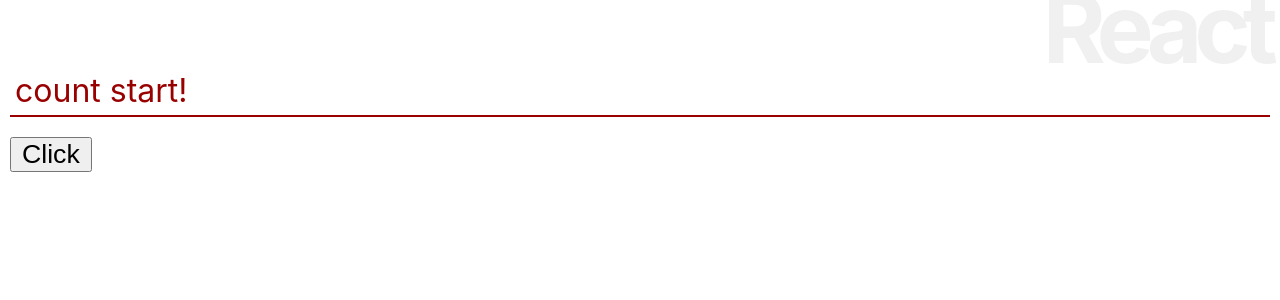
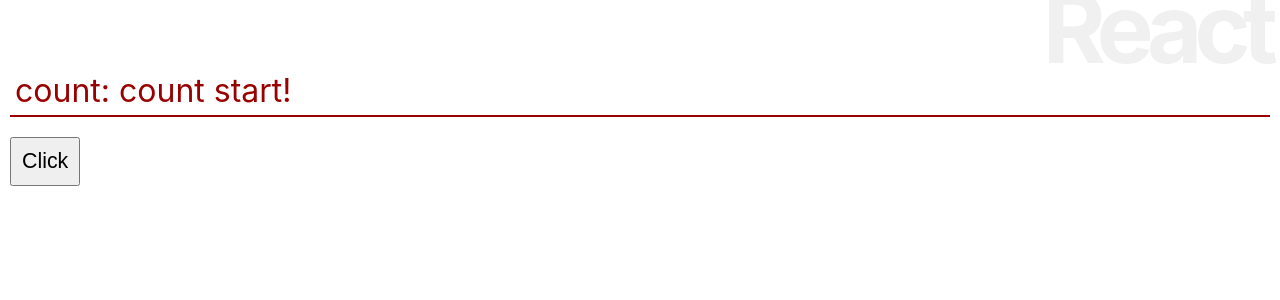
Before and after one commit to JunichiKawahara/ReactAndNext, a React (Create React App) app in the folder chap03/react_app/: page / in a window 1280 px wide. Shown: the top 300 px of the page. Built offline with nearby package versions, Linux system fonts and the light colour scheme.

Commit message:
ステートで表示を切り替える

```diff
--- a/chap03/react_app/src/App.js
+++ b/chap03/react_app/src/App.js
@@ -3,16 +3,24 @@
 import './App.css';
 
 class App extends Component {
-    msgStyle = {
+    msgStyle1 = {
         fontSize: '24pt',
         color: '#900',
         margin: '20px 0px',
         padding: '5px',
         borderBottom: '2px solid #900'
     }
+    msgStyle2 = {
+        fontSize: '20pt',
+        color: 'white',
+        backgroundColor: '#900',
+        margin: '20px 0px',
+        padding: '5px',
+        borderBottom: '2px solid #900'
+    }
     btnStyle = {
-        fontSize: '20pt',
-        padding: '0px 10px'
+        fontSize: '16pt',
+        padding: '10px'
     }
 
     constructor(props) {
@@ -20,6 +28,7 @@
         this.state = {
             counter: 0,
             msg: 'count start!',
+            flg: true,
         };
 
         // this.doAction = this.doAction.bind(this);
@@ -27,16 +36,22 @@
 
     // doAction(e) {
     doAction = (e) => {
+        console.log('counter = ' + this.state.counter);
         this.setState((state) => ({
             counter: state.counter + 1,
-            msg: 'count: ' + state.counter
+            msg: state.counter,
+            flg: !state.flg
         }));
     }
 
     render() {
         return <div>
             <h1>React</h1>
-            <p style={this.msgStyle}>{this.state.msg}</p>
+            {this.state.flg ?
+                <p style={this.msgStyle1}>count: {this.state.msg}</p>
+            :
+                <p style={this.msgStyle2}>{this.state.msg}です。</p>
+            }
             <button style={this.btnStyle} onClick={this.doAction}>Click</button>
         </div>;
     }
```
